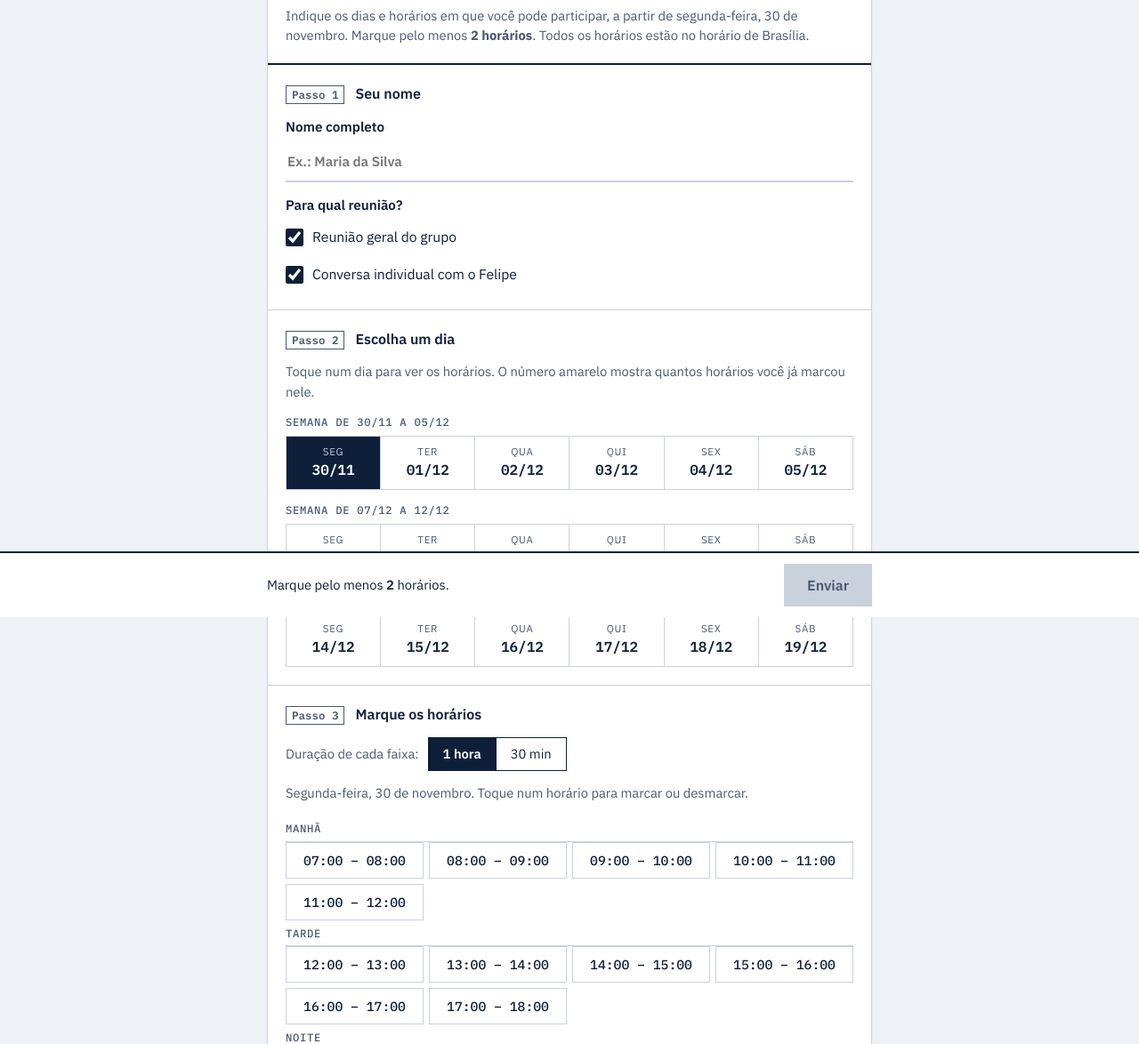
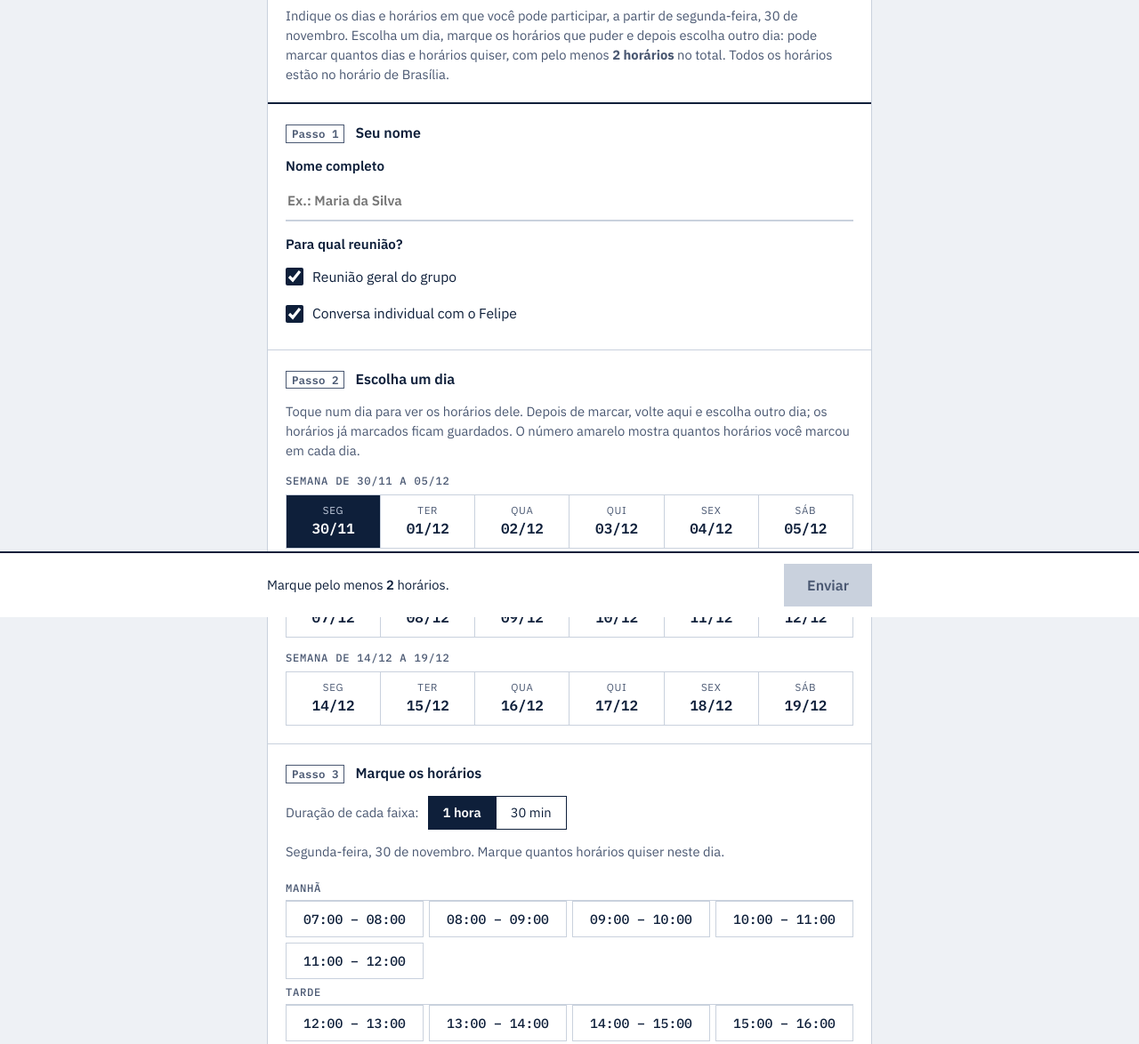
Before and after one commit to mvpconsultorialtda/mvp-portfolio-tech-2026, a plain HTML site: page agenda/index.html in a window 1280 px wide. Shown: the part 106-1280 px from the top of the page at 89% size. Drawn offline with Linux system fonts and the light colour scheme.

Commit message:
Agenda: deixa claro que dá para marcar vários dias e horários (#3)
Claude-Session: https://claude.ai/code/session_018j7ggNc9QkV6khUTcg4wKQ

Co-authored-by: Claude <noreply@anthropic.com>

```diff
--- a/agenda/index.html
+++ b/agenda/index.html
@@ -107,7 +107,7 @@ pre.copy{white-space:pre-wrap;font-family:var(--mono);font-size:.82rem;backgroun
   </div>
   <header class="abre">
     <h1>Agenda de conversas com os professores</h1>
-    <p class="muted">Indique os dias e horários em que você pode participar, a partir de segunda-feira, 30 de novembro. Marque pelo menos <b>2 horários</b>. Todos os horários estão no horário de Brasília.</p>
+    <p class="muted">Indique os dias e horários em que você pode participar, a partir de segunda-feira, 30 de novembro. Escolha um dia, marque os horários que puder e depois escolha outro dia: pode marcar quantos dias e horários quiser, com pelo menos <b>2 horários</b> no total. Todos os horários estão no horário de Brasília.</p>
   </header>
 
 
@@ -128,7 +128,7 @@ pre.copy{white-space:pre-wrap;font-family:var(--mono);font-size:.82rem;backgroun
 
     <section class="card">
       <h2><span class="step">Passo 2</span> Escolha um dia</h2>
-      <p class="muted">Toque num dia para ver os horários. O número amarelo mostra quantos horários você já marcou nele.</p>
+      <p class="muted">Toque num dia para ver os horários dele. Depois de marcar, volte aqui e escolha outro dia; os horários já marcados ficam guardados. O número amarelo mostra quantos horários você marcou em cada dia.</p>
       <div id="days" role="group" aria-label="Dias" style="display:flex;flex-direction:column;gap:14px"></div>
     </section>
 
@@ -143,6 +143,7 @@ pre.copy{white-space:pre-wrap;font-family:var(--mono);font-size:.82rem;backgroun
       </div>
       <p class="muted" id="dia-label"></p>
       <div id="slots"></div>
+      <div><button type="button" class="btn sec" id="outro-dia">Escolher outro dia</button></div>
     </section>
 
     <section class="card">
@@ -249,7 +250,7 @@ pre.copy{white-space:pre-wrap;font-family:var(--mono);font-size:.82rem;backgroun
   function sobrepoe(a0,a1,b0,b1){ return a0<b1 && b0<a1; }
   function renderSlots(){
     const p=partes(st.dia);
-    $("dia-label").textContent = `${SEMANA_LONGA[dow(st.dia)][0].toUpperCase()+SEMANA_LONGA[dow(st.dia)].slice(1)}-feira, ${p.d} de ${MESES_LONGOS[p.m-1]}. Toque num horário para marcar ou desmarcar.`.replace("Sábado-feira","Sábado");
+    $("dia-label").textContent = `${SEMANA_LONGA[dow(st.dia)][0].toUpperCase()+SEMANA_LONGA[dow(st.dia)].slice(1)}-feira, ${p.d} de ${MESES_LONGOS[p.m-1]}. Marque quantos horários quiser neste dia.`.replace("Sábado-feira","Sábado");
     const box=$("slots"); box.textContent="";
     const doDia=[...st.sel.values()].filter(h=>h.data===st.dia);
     const periodos=[["Manhã",INICIO_MIN,12*60],["Tarde",12*60,18*60],["Noite",18*60,FIM_MIN]];
@@ -400,6 +401,7 @@ pre.copy{white-space:pre-wrap;font-family:var(--mono);font-size:.82rem;backgroun
   ["nome","obs"].forEach(id=>$(id).addEventListener("input",()=>{ salvarRascunho(); renderSel(); }));
   ["r-geral","r-indiv"].forEach(id=>$(id).addEventListener("change",renderSel));
   $("enviar").addEventListener("click",enviar);
+  $("outro-dia").addEventListener("click",()=>$("days").scrollIntoView({behavior:"smooth",block:"center"}));
 
   lerRascunho(); render();
 
```
